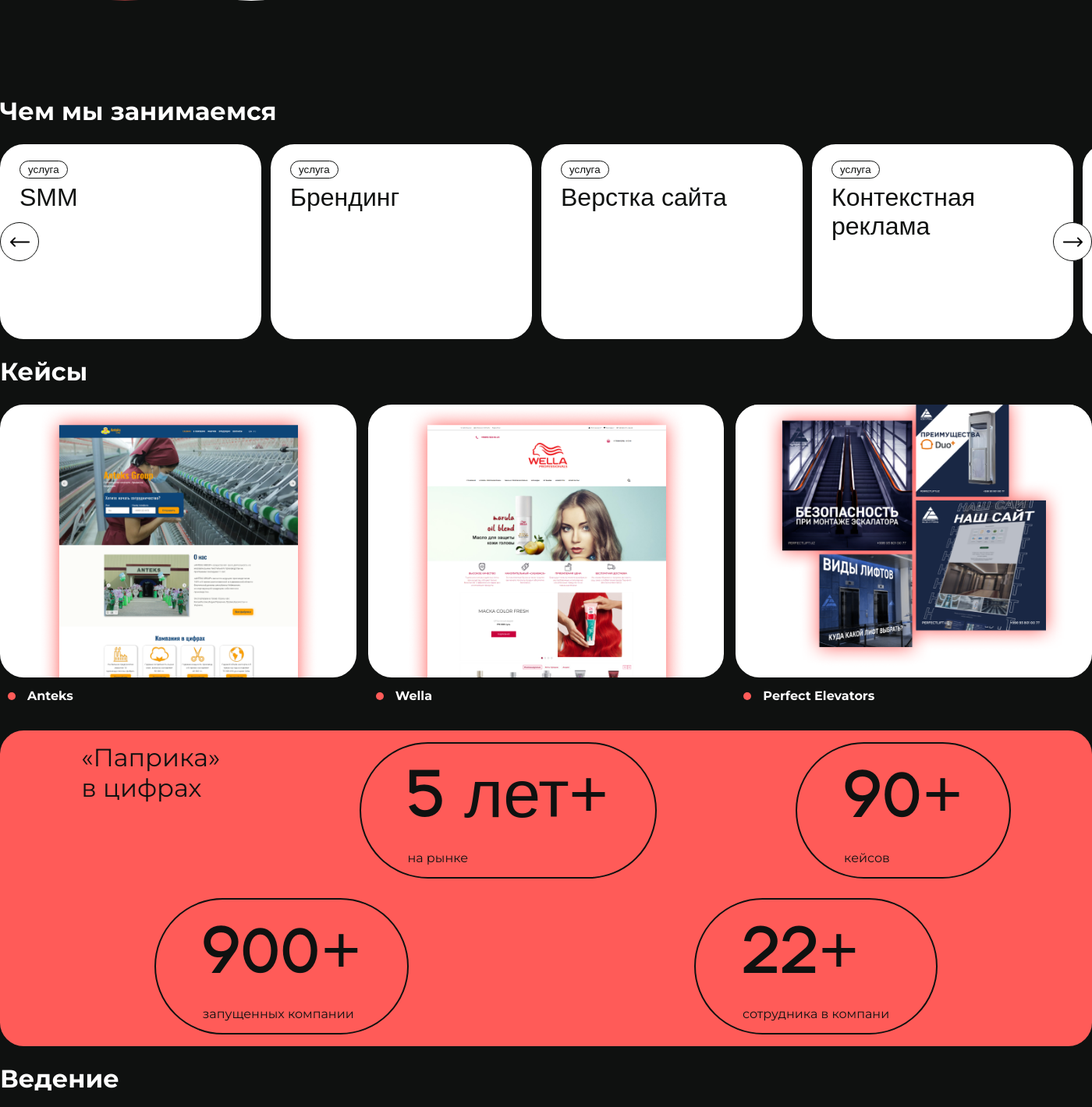
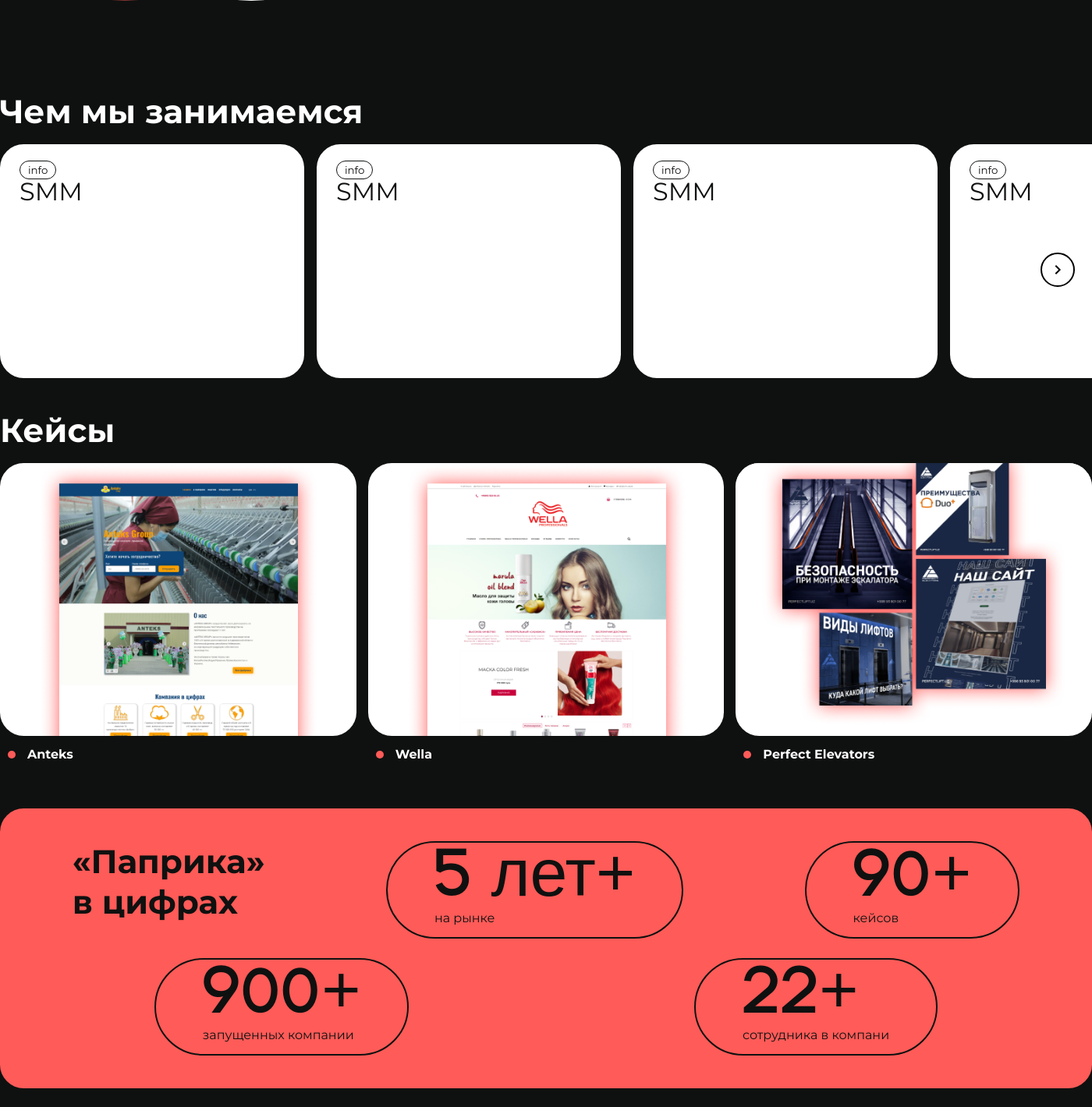
Before and after one commit to alishermutalov/paprica_last, a Django app: page / in a window 1400 px wide. Shown: the part 419-1839 px from the top of the page at 78% size. Run offline with Django 3.2, Linux system fonts and the light colour scheme; some libraries are stand-ins or nearby versions.

Commit message:
style is updated

```diff
--- a/v01/static/css/components/about.css
+++ b/v01/static/css/components/about.css
@@ -1,7 +1,3 @@
-.about-section {
-    height: auto;
-    margin: 25px 0;
-}
 
 .about {
     display: flex;
@@ -55,7 +51,7 @@
     position: absolute;
     top: 110px;
     left: -55px;
-    max-width: 400px;
+    max-width: 300px;
 }
 
 .about__left--text {
--- a/v01/static/css/components/case.css
+++ b/v01/static/css/components/case.css
@@ -1,6 +1,3 @@
-.cases-section {
-    margin: 25px 0;
-}
 
 .case__img {
     height: 350px;
--- a/v01/static/css/components/contact.css
+++ b/v01/static/css/components/contact.css
@@ -1,10 +1,10 @@
 .contact-section {
-    margin: 25px 0;
+    padding: 80px 0;
 }
 
 .contact {
     display: flex;
-    justify-content: space-around;
+    justify-content: space-between;
     align-items: center;
 }
 
--- a/v01/static/css/components/partners.css
+++ b/v01/static/css/components/partners.css
@@ -1,5 +1,5 @@
-.partners-section {
-    margin: 25px 0;
+.partners-section{
+    margin-top: 50px;
 }
 
 .partners {
--- a/v01/static/css/components/service.css
+++ b/v01/static/css/components/service.css
@@ -1,91 +1,86 @@
-.service-section {
+
+.carousel-section {
+    width: 100%;
     position: relative;
-    width: 100%;
-    overflow: hidden!important;
-    margin: 25px 0;
 }
 
-.services__carousel {
-    display: flex;
-    gap: 12px;
-    position: absolute;
-    transition: transform 0.2s ease-in-out;
-}
-.services {
-    height: 250px;
-    position: relative;
-}
-.service {
-    width: 335px;
-    height: 250px;
-    background-color: var(--white);
-    border-radius: 30.333px;
-    padding: 25px;
+.carousel {
+    overflow: auto;
+    scroll-behavior: smooth;
+    scrollbar-width: none;
 }
 
-.service__controls {
-    height: 100%;
-    display: flex;
-    align-items: center;
-    justify-content: space-between;
+.carousel::-webkit-scrollbar {
+    height: 0;
 }
 
-.service__controls > button {
-    position: relative;
-    z-index: 1;
+.card {
+    padding: 25px;
+    display: flex;
+    flex-direction: column;
 }
 
-.services__carousel > button {
-    border: none;
-    flex-direction: column;
-    gap: 10px;
-    display: flex;
-    align-items: start;
-    justify-content: start;
-    transition: all 0.2s ease-in-out;
+.carousel__cards {
+    display: grid;
+    grid-gap: 16px;
+    grid-auto-flow: column;
+    margin: auto;
+    box-sizing: border-box;
 }
 
-.services__carousel > button:hover {
-    cursor: pointer;
-    background: var(--primary);
-}
-
-.service h2 {
+.card__header > span{
     color: var(--bg-shade);
-}
-
-.service span {
+    font-family: 'Montserrat';
+    padding: 3px 10px;
     border: 1px solid var(--bg-shade);
-    padding: 3px 10px;
     border-radius: 50px;
 }
 
-.service__title span {
+.card__content > h2 {
     color: var(--bg-shade);
+    font-family: 'Montserrat';
 }
 
-.service__name {
-    text-align: start;
+.carousel__cards > button {
+    width: 390px;
+    height: 300px;
+    background: var(--white);
+    color: var(--bg-shade);
+    cursor: pointer;
+    border-radius: 30.333px;
+    border: none;
+    display: flex;
+    transition: all 0.2s ease;
 }
 
-.service__name h3 {
-    color: var(--bg-shade);
+.carousel__cards > button:hover {
+    background: var(--primary);
+
 }
 
-
-.service__controls > button {
-    width: 50px;
+#prev,
+#next {
     display: flex;
-    align-items: center;
     justify-content: center;
-    background: var(--white);
-    border: 1px solid var(--bg-shade);
-    height: 50px;
+    align-content: center;
+    background: white;
+    border: 2px solid #000;
+    padding: 8px;
+    border-radius: 50%;
+    outline: 0;
     cursor: pointer;
-    border-radius: 50%;
+    position: absolute;
 }
 
-.carousel__control img {
-    max-width: 25px;
+#prev {
+    top: 60%;
+    left: 0;
+    transform: translate(50%, -50%);
+    display: none;
+}
 
+#next {
+    top: 60%;
+    right: 0;
+    transform: translate(-50%, -50%);
 }
--- a/v01/static/css/components/statistic.css
+++ b/v01/static/css/components/statistic.css
@@ -1,10 +1,7 @@
-.statistic-section {
-    margin: 25px 0;
-}
 
 .statistic {
     background: var(--primary);
-    padding: 15px;
+    padding: 42px 15px;
     border-radius: 30.333px;
     display: flex;
     flex-direction: column;
@@ -12,6 +9,8 @@
 }
 
 .statistic__top--text > h2 {
+    font-size: 42px;
+    font-weight: bold;
     color: var(--bg-shade);
 }
 
@@ -30,6 +29,9 @@
     padding: 15px 60px;
     border-radius: 100px;
 }
+.statistic--crl > h1 {
+    line-height: 72px;
+}
 
 .statistic--crl > * {
     color: var(--bg-shade);
--- a/v01/static/css/global.css
+++ b/v01/static/css/global.css
@@ -117,11 +117,20 @@
 }
 
 
+section {
+    padding: 25px 0;
+}
+
 .container {
     width: 1400px;
     margin: 0 auto;
 }
 
 .section__title {
-    margin: 25px 0;
+
+    margin-bottom: 25px;
 }
+
+.section__title > h3{
+    font-size: 42px;
+}
--- a/v01/static/js/anim.js
+++ b/v01/static/js/anim.js
@@ -1,27 +1,38 @@
-let currentSlide = 0;
 
-function prevSlide() {
-    currentSlide = (currentSlide - 1 + 5) % 5;
-    updateCarousel();
-}
+const toggleButton = document.querySelector('.nav__toggle');
+const navItems = document.querySelector('.nav__items');
 
-function nextSlide() {
-    currentSlide = (currentSlide + 1) % 5;
-    updateCarousel();
-}
+toggleButton.addEventListener('click', function () {
+  navItems.classList.toggle('show');
+  toggleButton.classList.toggle('open');
+});
 
-function updateCarousel() {
-    const carousel = document.getElementById('carousel');
-    const offset = -currentSlide * 340; // Adjust the value based on the card width and gap
-    carousel.style.transform = `translateX(${offset}px)`;
-}
 
-document.addEventListener('DOMContentLoaded', function () {
-    const toggleButton = document.querySelector('.nav__toggle');
-    const navItems = document.querySelector('.nav__items');
+const gap = 16;
 
-    toggleButton.addEventListener('click', function () {
-        navItems.classList.toggle('show');
-        toggleButton.classList.toggle('open');
-    });
+const carousel = document.getElementById("carousel"),
+  content = document.getElementById("content"),
+  next = document.getElementById("next"),
+  prev = document.getElementById("prev");
+
+next.addEventListener("click", e => {
+  carousel.scrollBy(width + gap, 0);
+  if (carousel.scrollWidth !== 0) {
+    prev.style.display = "flex";
+  }
+  if (content.scrollWidth - width - gap <= carousel.scrollLeft + width) {
+    next.style.display = "none";
+  }
 });
+prev.addEventListener("click", e => {
+  carousel.scrollBy(-(width + gap), 0);
+  if (carousel.scrollLeft - width - gap <= 0) {
+    prev.style.display = "none";
+  }
+  if (!content.scrollWidth - width - gap <= carousel.scrollLeft + width) {
+    next.style.display = "flex";
+  }
+});
+
+let width = carousel.offsetWidth;
+window.addEventListener("resize", e => (width = carousel.offsetWidth));
--- a/v01/templates/index.html
+++ b/v01/templates/index.html
@@ -84,84 +84,92 @@
             </div>
         </div>
     </section>
-    <section style="overflow: hidden;" class="services-section" id='services'>
-        <div class="container">
+    <section id="wrapper" class="carousel-section container">
         <div class="section__title">
             <h3>Чем мы занимаемся</h3>
         </div>
-            <div class="services">
-                <div class="services__carousel" id="carousel">
-                    <button class="service">
-                        <div class="service__title">
-                            <span>услуга</span>
+      <div id="carousel" class="carousel">
+        <div id="content" class="carousel__cards">
+            <button class="card">
+                <div class="card__header">
+                    <span>info</span>
                 </div>
-                        <div class="service__name">
+                <div class="card__content">
                     <h2>SMM</h2>
                 </div>
             </button>
-                    <button class="service">
-                        <div class="service__title">
-                            <span>услуга</span>
+            <button class="card">
+                <div class="card__header">
+                    <span>info</span>
                 </div>
-                        <div class="service__name">
-                            <h2>Брендинг</h2>
+                <div class="card__content">
+                    <h2>SMM</h2>
                 </div>
             </button>
-                    <button class="service">
-                        <div class="service__title">
-                            <span>услуга</span>
+            <button class="card">
+                <div class="card__header">
+                    <span>info</span>
                 </div>
-                        <div class="service__name">
-                            <h2>Верстка сайта</h2>
+                <div class="card__content">
+                    <h2>SMM</h2>
                 </div>
             </button>
-                    <button class="service">
-                        <div class="service__title">
-                            <span>услуга</span>
+            <button class="card">
+                <div class="card__header">
+                    <span>info</span>
                 </div>
-                        <div class="service__name">
-                            <h2>Контекстная реклама</h2>
+                <div class="card__content">
+                    <h2>SMM</h2>
                 </div>
             </button>
-                    <button class="service">
-                        <div class="service__title">
-                            <span>услуга</span>
+            <button class="card">
+                <div class="card__header">
+                    <span>info</span>
                 </div>
-                        <div class="service__name">
-                            <h2>Продвижение товаров на Маркетплейсах</h2>
+                <div class="card__content">
+                    <h2>SMM</h2>
                 </div>
             </button>
-                    <button class="service">
-                        <div class="service__title">
-                            <span>услуга</span>
+            <button class="card">
+                <div class="card__header">
+                    <span>info</span>
                 </div>
-                        <div class="service__name">
-                            <h2>Видео-продакшн</h2>
+                <div class="card__content">
+                    <h2>SMM</h2>
                 </div>
             </button>
-                    <button class="service">
-                        <div class="service__title">
-                            <span>услуга</span>
+            <button class="card">
+                <div class="card__header">
+                    <span>info</span>
                 </div>
-                        <div class="service__name">
-                            <h2>Копирайтинг</h2>
-                        </div>
-                    </button>
-                    <button class="service">
-                        <div class="service__title">
-                            <span>услуга</span>
-                        </div>
-                        <div class="service__name">
-                            <h2>Разработка логотипов</h2>
+                <div class="card__content">
+                    <h2>SMM</h2>
                 </div>
             </button>
         </div>
-                <div class="service__controls">
-                    <button class="carousel__control ctrl-left" onclick="prevSlide()"><img src="{% static 'assets/icons/arrow-left.svg' %}" alt="" srcset=""></button>
-                    <button class="carousel__control ctrl-right" onclick="nextSlide()"><img src="{% static 'assets/icons/arrow-right.svg' %}" alt="" srcset=""></button>
       </div>
-            </div>
-        </div>
+      <button id="prev">
+        <svg
+          xmlns="http://www.w3.org/2000/svg"
+          width="24"
+          height="24"
+          viewBox="0 0 24 24"
+        >
+          <path fill="none" d="M0 0h24v24H0V0z" />
+          <path d="M15.61 7.41L14.2 6l-6 6 6 6 1.41-1.41L11.03 12l4.58-4.59z" />
+        </svg>
+      </button>
+      <button id="next">
+        <svg
+          xmlns="http://www.w3.org/2000/svg"
+          width="24"
+          height="24"
+          viewBox="0 0 24 24"
+        >
+          <path fill="none" d="M0 0h24v24H0V0z" />
+          <path d="M10.02 6L8.61 7.41 13.19 12l-4.58 4.59L10.02 18l6-6-6-6z" />
+        </svg>
+      </button>
     </section>
     <section class="cases-section" , id="cases">
         <div class="container">
--- a/v01/templates/news_list.html
+++ b/v01/templates/news_list.html
@@ -49,7 +49,7 @@
             <div class="newsgreed">
                 {% block content %}
                 {% for article in news %}
-                <button onclick="location.href='{% url 'news_detail' pk=article.pk %}'" class="newsgreed__card">
+                <button onclick="location.href='/news_detail.html'" class="newsgreed__card">
                     {% if article.image %}
                         <img src="{{ article.image.url }}" alt="{{ article.title }}">
                     {% else %}
```
Lines whose indentation alone changed are shown as unchanged.
